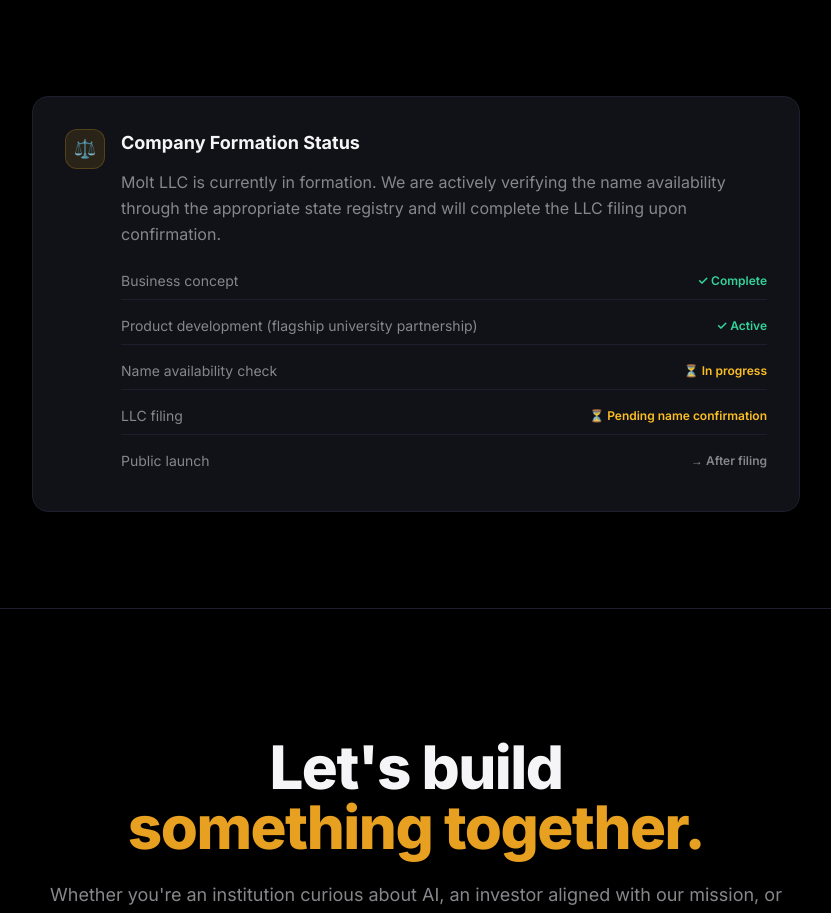
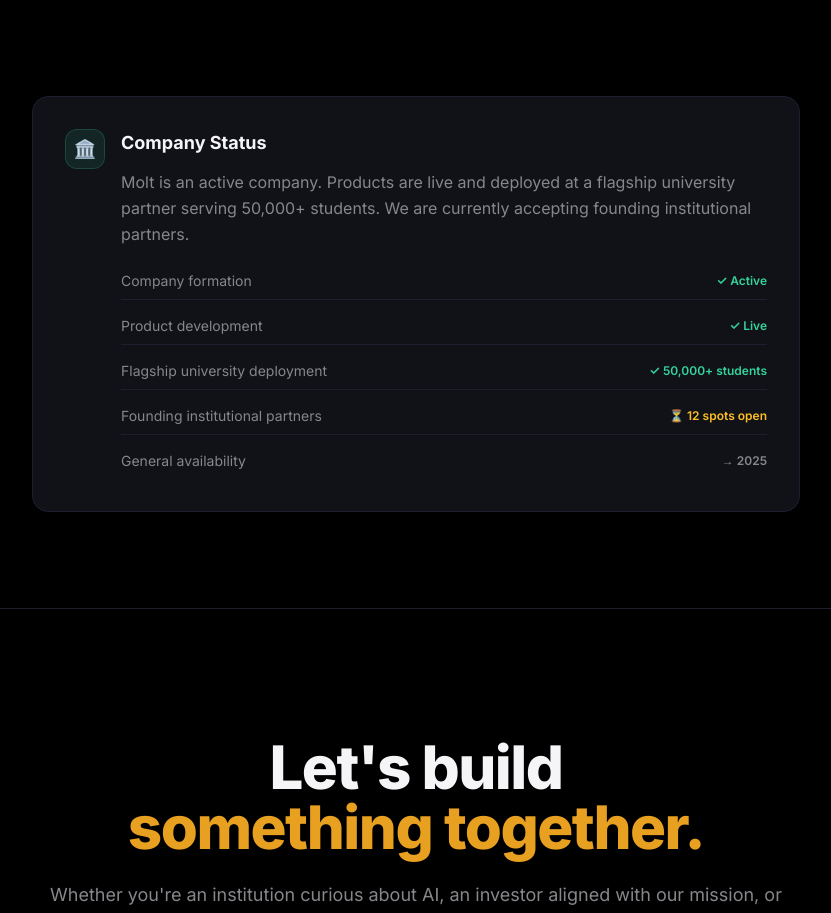
Before and after one commit to THFC-COYS/gcu-flourish-ai, a React (Vite) app: page /molted/about in a window 1280 px wide. Shown: the part 1860-2773 px from the top of the page, without its empty margins (224-1055 px from the left). Built offline with nearby package versions, Linux system fonts and the light colour scheme.

Commit message:
Remove LLC formation pending disclosure from About page
Replace with active company status card showing live deployment,
50K+ students, and founding partner availability.

https://claude.ai/code/session_01VLxRbGtzs4xmVSysScPrY3

```diff
--- a/src/pages/molted/MoltedAbout.tsx
+++ b/src/pages/molted/MoltedAbout.tsx
@@ -165,22 +165,22 @@ function StatusNote() {
         <RevealBlock>
           <div className="bg-molted-elevated border border-molted-border rounded-2xl p-8">
             <div className="flex items-start gap-4">
-              <div className="w-10 h-10 rounded-xl bg-amber-400/10 border border-amber-400/20 flex items-center justify-center flex-shrink-0">
-                <span className="text-lg">⚖️</span>
+              <div className="w-10 h-10 rounded-xl bg-emerald-400/10 border border-emerald-400/20 flex items-center justify-center flex-shrink-0">
+                <span className="text-lg">🏛️</span>
               </div>
               <div>
-                <h3 className="text-molted-white font-bold text-lg mb-3">Company Formation Status</h3>
+                <h3 className="text-molted-white font-bold text-lg mb-3">Company Status</h3>
                 <p className="text-molted-muted leading-relaxed mb-4">
-                  Molt LLC is currently in formation. We are actively verifying the name availability
-                  through the appropriate state registry and will complete the LLC filing upon confirmation.
+                  Molt is an active company. Products are live and deployed at a flagship university partner
+                  serving 50,000+ students. We are currently accepting founding institutional partners.
                 </p>
                 <div className="space-y-2">
                   {[
-                    { label: 'Business concept', status: '✓ Complete', color: 'text-emerald-400' },
-                    { label: 'Product development (flagship university partnership)', status: '✓ Active', color: 'text-emerald-400' },
-                    { label: 'Name availability check', status: '⏳ In progress', color: 'text-amber-400' },
-                    { label: 'LLC filing', status: '⏳ Pending name confirmation', color: 'text-amber-400' },
-                    { label: 'Public launch', status: '→ After filing', color: 'text-molted-muted' },
+                    { label: 'Company formation', status: '✓ Active', color: 'text-emerald-400' },
+                    { label: 'Product development', status: '✓ Live', color: 'text-emerald-400' },
+                    { label: 'Flagship university deployment', status: '✓ 50,000+ students', color: 'text-emerald-400' },
+                    { label: 'Founding institutional partners', status: '⏳ 12 spots open', color: 'text-amber-400' },
+                    { label: 'General availability', status: '→ 2025', color: 'text-molted-muted' },
                   ].map((item, i) => (
                     <div key={i} className="flex items-center justify-between py-2 border-b border-molted-border last:border-0">
                       <span className="text-molted-muted text-sm">{item.label}</span>
```
